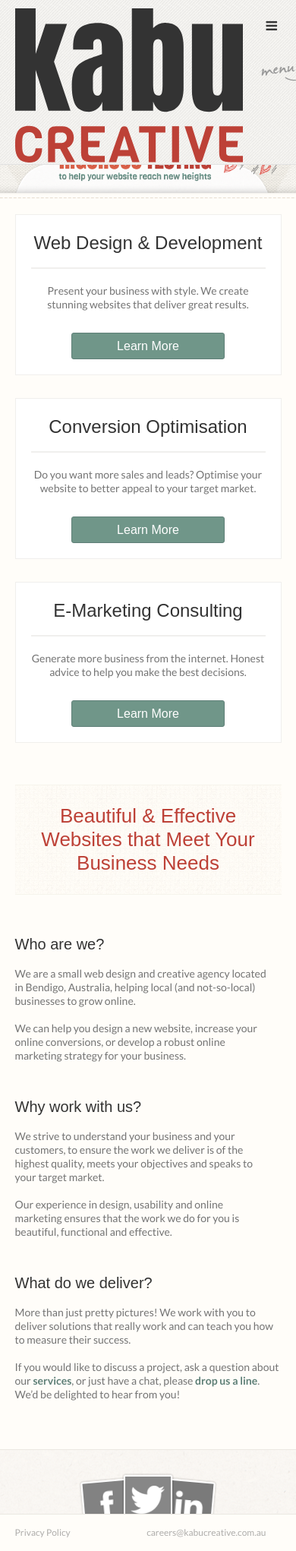
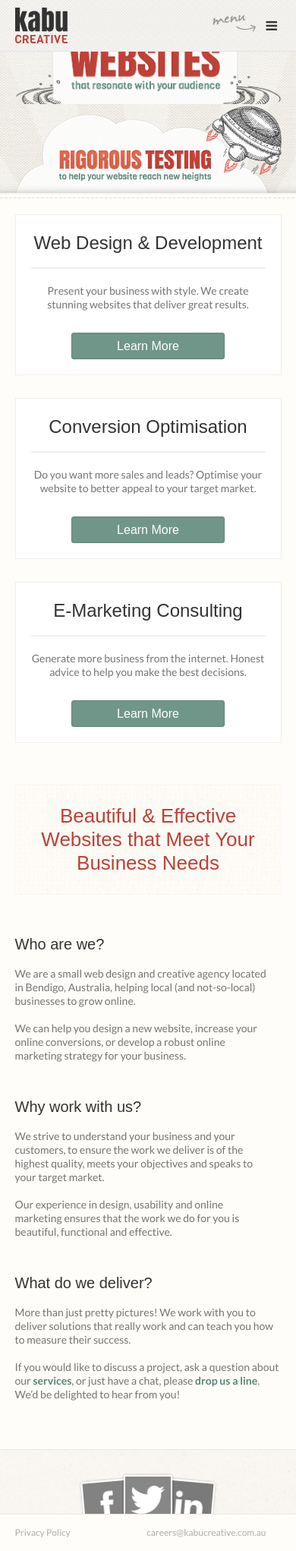
Before and after one commit to KabuCreative/kabucreative.github.io, a Jekyll site: the page built from index.html, in a window 390 px wide. Shown: the whole page at 76% size. Built offline with Jekyll 4.4.1, drawn with Linux system fonts in a browser that asks for light colours; nearby versions of some CDN libraries; some web fonts are replaced.

Commit message:
Resize mobile logo

```diff
--- a/assets/css/_sass/_site_structure.scss
+++ b/assets/css/_sass/_site_structure.scss
@@ -147,7 +147,8 @@ header {
 
 #mobile-logo {
     float: left;
-    margin: 11px 0 0 20px;
+    margin: 10px 0 0 20px;
+    max-width: 70px;
 }
 
 .mobile-menu {
```
